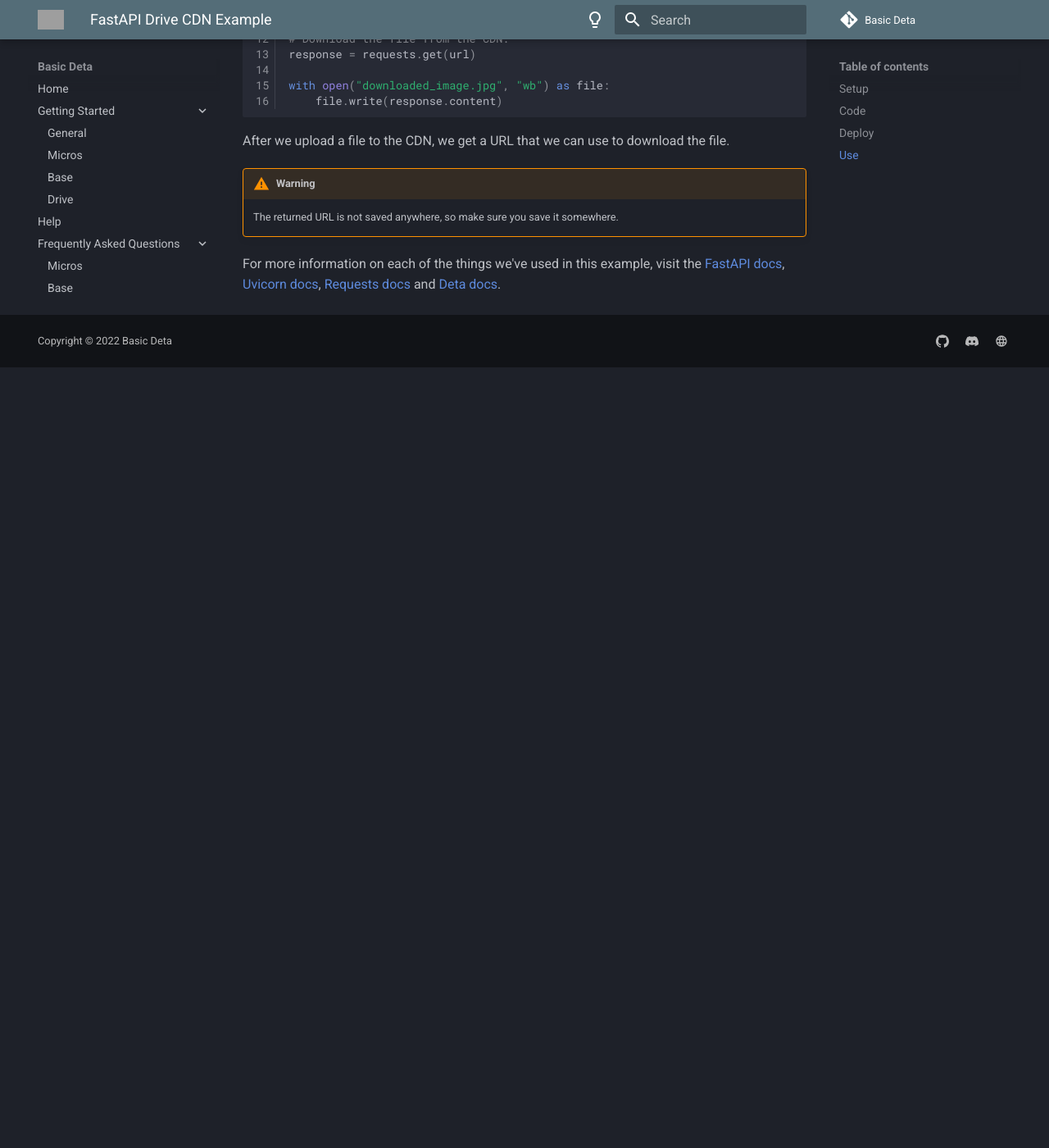
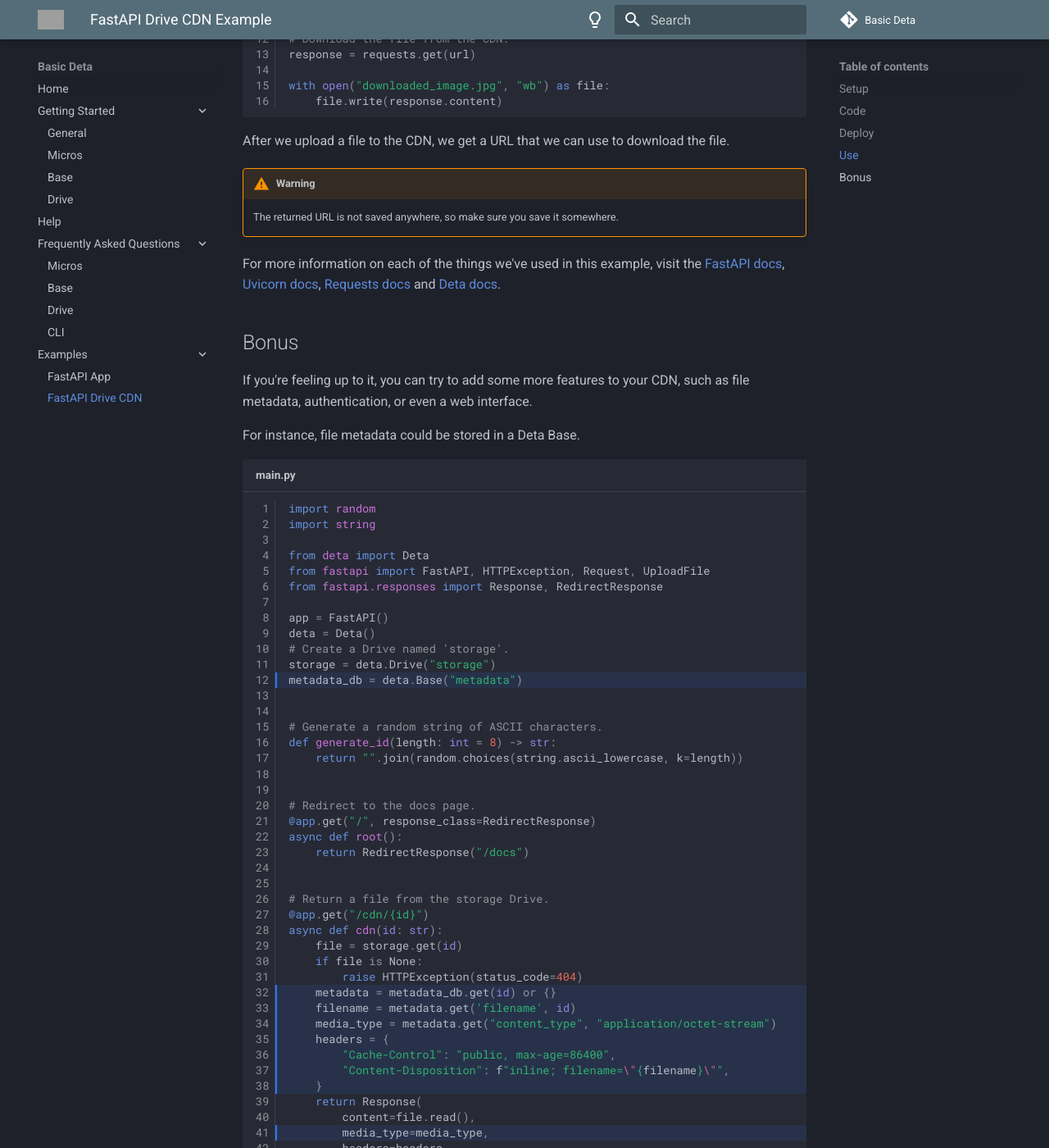
Before and after one commit to neobrains/deta-community, an MkDocs documentation site: the page built from docs/examples/fastapi-drive-cdn.md, in a window 1280 px wide and 1400 px high, scrolled down 4257 px. Shown: the whole window at 82% size. Built offline with MkDocs 1.6.1 and Material for MkDocs 9.7.7, drawn with Linux system fonts in a browser that asks for light colours; comment, search, counter and statistics services are not loaded; before the commit the page ends 4705 px from its top, so only the background shows below that; some of the changed text lies outside the part shown; grey boxes are pictures that could not be loaded.

Commit message:
Add bonus section to fastapi-drive-cdn example

````diff
--- /dev/null
+++ b/docs/code/example_fastapi_drive_cdn/main_bonus.py
@@ -0,0 +1,61 @@
+import random
+import string
+
+from deta import Deta
+from fastapi import FastAPI, HTTPException, Request, UploadFile
+from fastapi.responses import Response, RedirectResponse
+
+app = FastAPI()
+deta = Deta()
+# Create a Drive named 'storage'.
+storage = deta.Drive("storage")
+metadata_db = deta.Base("metadata")
+
+
+# Generate a random string of ASCII characters.
+def generate_id(length: int = 8) -> str:
+    return "".join(random.choices(string.ascii_lowercase, k=length))
+
+
+# Redirect to the docs page.
+@app.get("/", response_class=RedirectResponse)
+async def root():
+    return RedirectResponse("/docs")
+
+
+# Return a file from the storage Drive.
+@app.get("/cdn/{id}")
+async def cdn(id: str):
+    file = storage.get(id)
+    if file is None:
+        raise HTTPException(status_code=404)
+    metadata = metadata_db.get(id) or {}
+    filename = metadata.get('filename', id)
+    media_type = metadata.get("content_type", "application/octet-stream")
+    headers = {
+        "Cache-Control": "public, max-age=86400",
+        "Content-Disposition": f"inline; filename=\"{filename}\"",
+    }
+    return Response(
+        content=file.read(),
+        media_type=media_type,
+        headers=headers,
+    )
+
+
+# Save a file to the storage Drive and return the URL of the file.
+@app.post("/upload", status_code=201)
+async def upload(request: Request, file: UploadFile):
+    id = generate_id()
+    metadata_db.put(
+        {
+            "id": id,
+            "filename": file.filename,
+            "content_type": file.content_type,
+        },
+        key=id,
+    )
+    storage.put(id, file.file)
+    return {
+        "url": f"{request.base_url}cdn/{id}",
+    }
--- a/docs/examples/fastapi-drive-cdn.md
+++ b/docs/examples/fastapi-drive-cdn.md
@@ -156,3 +156,11 @@
 [Uvicorn docs](https://www.uvicorn.org/),
 [Requests docs](https://requests.readthedocs.io/)
 and [Deta docs](https://docs.deta.sh).
+
+## Bonus
+If you're feeling up to it, you can try to add some more features to your CDN, such as file metadata, authentication, or even a web interface.
+
+For instance, file metadata could be stored in a Deta Base.
+```py title="main.py" hl_lines="12 32-38 41 50-57"
+--8<-- "docs/code/example_fastapi_drive_cdn/main_bonus.py"
+```
````
